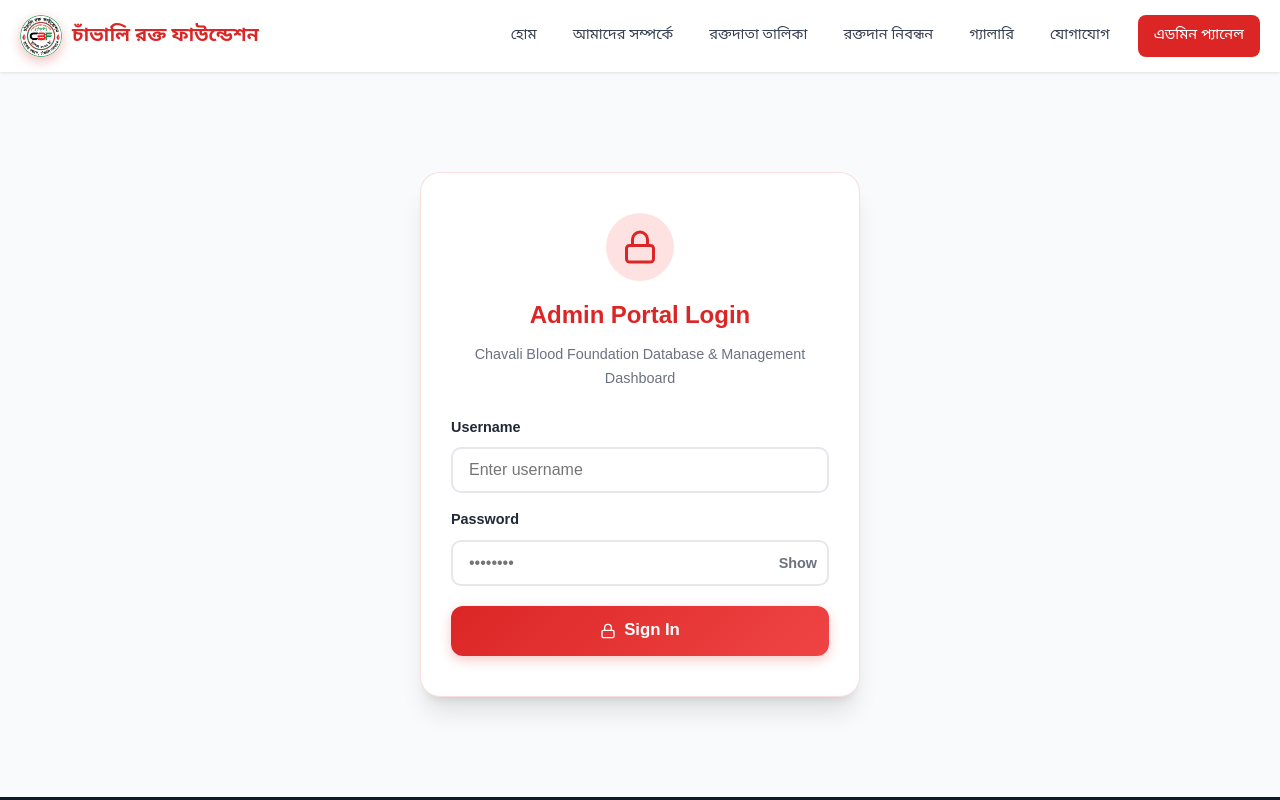
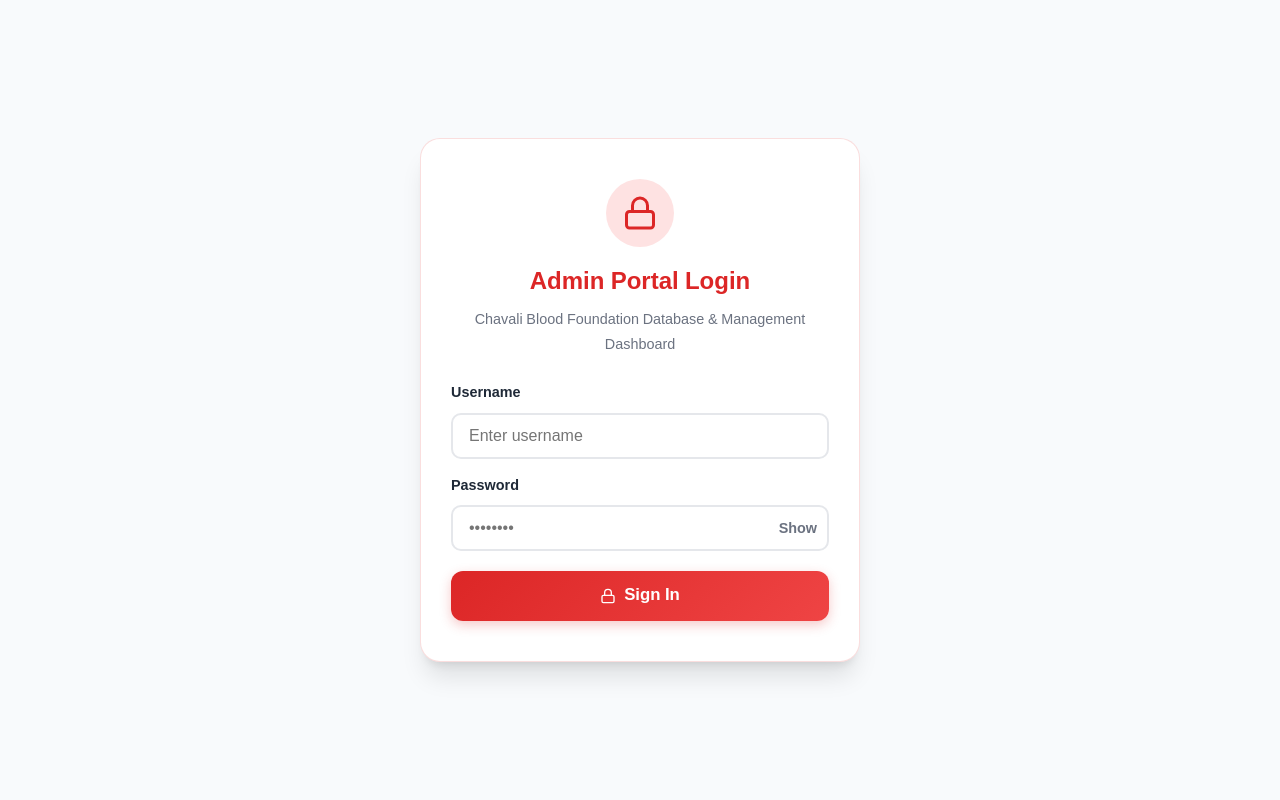
Before and after one commit to hisam84/cbf, a Next.js app: page /admin in a window 1280 px wide. Shown: the top 800 px of the page. Built offline with nearby package versions, Linux system fonts and the light colour scheme.

Commit message:
feat(layout): hide main public navbar and footer when inside admin dashboard

```diff
--- a/app/admin/page.tsx
+++ b/app/admin/page.tsx
@@ -658,8 +658,8 @@
   // ----------------------------------------------------------------------------
   if (!isLoggedIn) {
     return (
-      <section className="section" style={{ minHeight: '80vh', display: 'flex', alignItems: 'center' }}>
-        <div className="container" style={{ maxWidth: '440px', margin: '0 auto' }}>
+      <section className="admin-login-wrapper" style={{ minHeight: '100vh', display: 'flex', alignItems: 'center', justifyContent: 'center', padding: '20px' }}>
+        <div style={{ maxWidth: '440px', width: '100%', margin: '0 auto' }}>
           <div
             style={{
               background: '#ffffff',
--- a/app/globals.css
+++ b/app/globals.css
@@ -2141,22 +2141,35 @@
 }
 
 /* ==================== ADMIN RESPONSIVE SIDEBAR LAYOUT ==================== */
+body:has(.admin-shell),
+body:has(.admin-login-wrapper) {
+    padding-top: 0 !important;
+}
+
 .admin-shell {
     display: flex;
-    min-height: calc(100vh - 72px);
+    min-height: 100vh;
     background: #f8fafc;
     position: relative;
 }
 
+.admin-login-wrapper {
+    min-height: 100vh;
+    display: flex;
+    align-items: center;
+    justify-content: center;
+    background: #f8fafc;
+}
+
 .admin-mobile-header {
     display: none;
     align-items: center;
     justify-content: space-between;
-    padding: 12px 18px;
+    padding: 14px 18px;
     background: #ffffff;
     border-bottom: 1px solid #e2e8f0;
     position: sticky;
-    top: 72px;
+    top: 0;
     z-index: 800;
 }
 
@@ -2167,8 +2180,8 @@
     display: flex;
     flex-direction: column;
     position: sticky;
-    top: 72px;
-    height: calc(100vh - 72px);
+    top: 0;
+    height: 100vh;
     overflow-y: auto;
     transition: transform 0.3s cubic-bezier(0.4, 0, 0.2, 1);
     z-index: 950;
--- a/components/Footer.tsx
+++ b/components/Footer.tsx
@@ -1,10 +1,17 @@
 'use client';
 
 import Link from 'next/link';
+import { usePathname } from 'next/navigation';
 import { Phone, Mail, MapPin } from 'lucide-react';
 
 export default function Footer() {
+  const pathname = usePathname();
   const currentYear = new Date().getFullYear();
+
+  // Hide the public footer completely on Admin panel
+  if (pathname?.startsWith('/admin')) {
+    return null;
+  }
 
   return (
     <footer className="footer">
--- a/components/Header.tsx
+++ b/components/Header.tsx
@@ -9,6 +9,9 @@
   const [scrolled, setScrolled] = useState<boolean>(false);
   const [menuOpen, setMenuOpen] = useState<boolean>(false);
   const pathname = usePathname();
+
+  // Hide the public header bar completely when inside the Admin panel
+  const isAdmin = pathname?.startsWith('/admin');
 
   useEffect(() => {
     const handleScroll = () => {
@@ -27,6 +30,10 @@
   useEffect(() => {
     setMenuOpen(false);
   }, [pathname]);
+
+  if (isAdmin) {
+    return null;
+  }
 
   return (
     <>
--- a/components/ScrollToTop.tsx
+++ b/components/ScrollToTop.tsx
@@ -1,12 +1,15 @@
 'use client';
 
 import { useState, useEffect } from 'react';
+import { usePathname } from 'next/navigation';
+import { ArrowUp } from 'lucide-react';
 
 export default function ScrollToTop() {
   const [visible, setVisible] = useState<boolean>(false);
+  const pathname = usePathname();
 
   useEffect(() => {
-    const toggleVisibility = () => {
+    const handleScroll = () => {
       if (window.scrollY > 300) {
         setVisible(true);
       } else {
@@ -14,8 +17,8 @@
       }
     };
 
-    window.addEventListener('scroll', toggleVisibility);
-    return () => window.removeEventListener('scroll', toggleVisibility);
+    window.addEventListener('scroll', handleScroll);
+    return () => window.removeEventListener('scroll', handleScroll);
   }, []);
 
   const scrollToTop = () => {
@@ -25,15 +28,19 @@
     });
   };
 
+  // Hide on admin panel
+  if (pathname?.startsWith('/admin')) {
+    return null;
+  }
+
   return (
     <button
       className={`scroll-top ${visible ? 'visible' : ''}`}
       onClick={scrollToTop}
       aria-label="উপরে যান"
       type="button"
-      style={{ display: visible ? 'flex' : 'none' }}
     >
-      ↑
+      <ArrowUp size={20} />
     </button>
   );
 }
```
